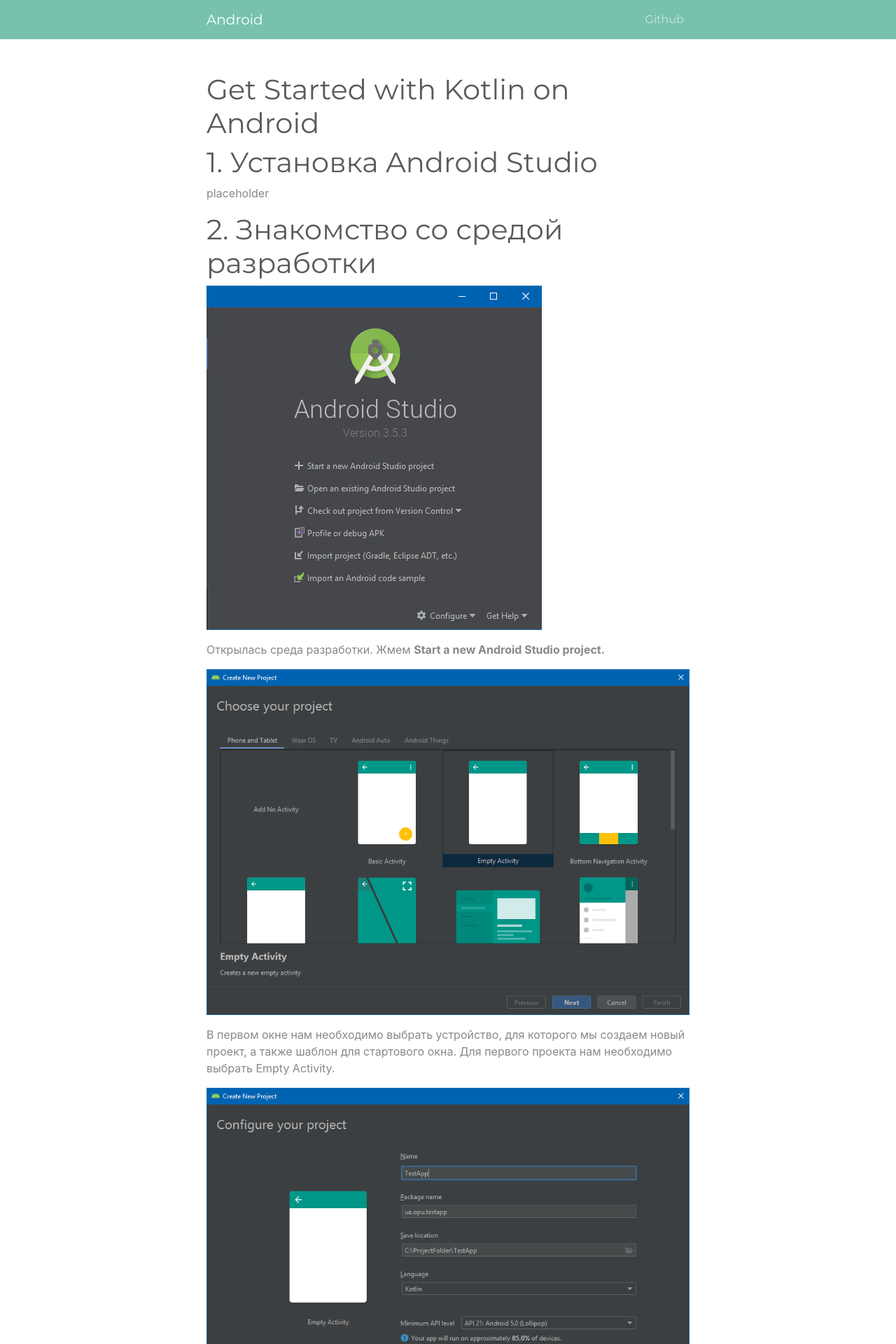
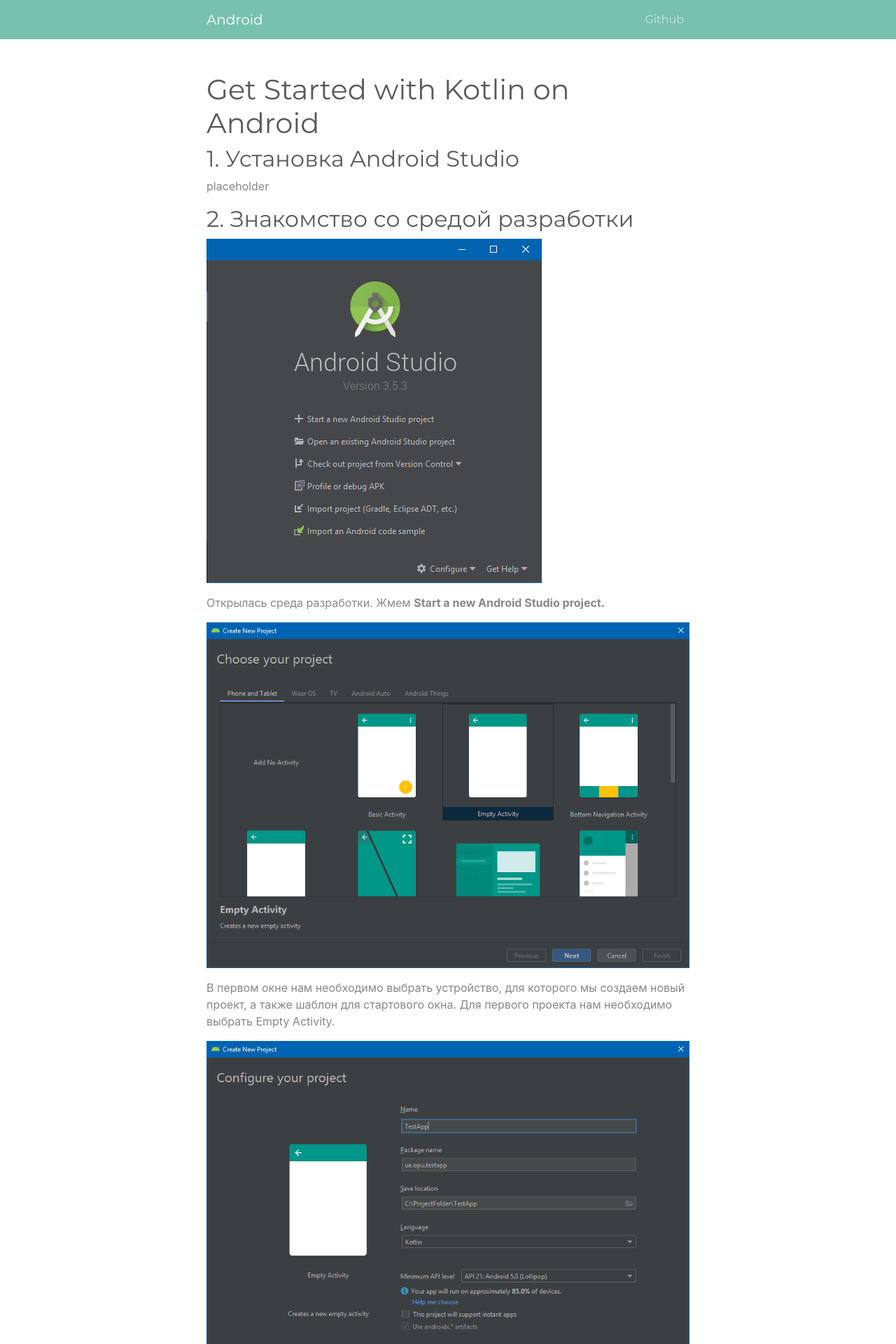
Before and after one commit to fullmeth/fullmeth.github.io, a Jekyll site: the page built from index.md, in a window 1280 px wide. Shown: the top 1920 px of the page at 70% size. Built offline with Jekyll 4.4.1, drawn with Linux system fonts in a browser that asks for light colours.

```diff
--- a/index.md
+++ b/index.md
@@ -2,10 +2,10 @@
 layout: page
 title: Get Started with Kotlin on Android
 ---
-# 1. Установка Android Studio
+## 1. Установка Android Studio
 >placeholder
 
-# 2. Знакомство со средой разработки
+## 2. Знакомство со средой разработки
 
 ![Start Screen](res/drawable/start_screen.png)
 
```
